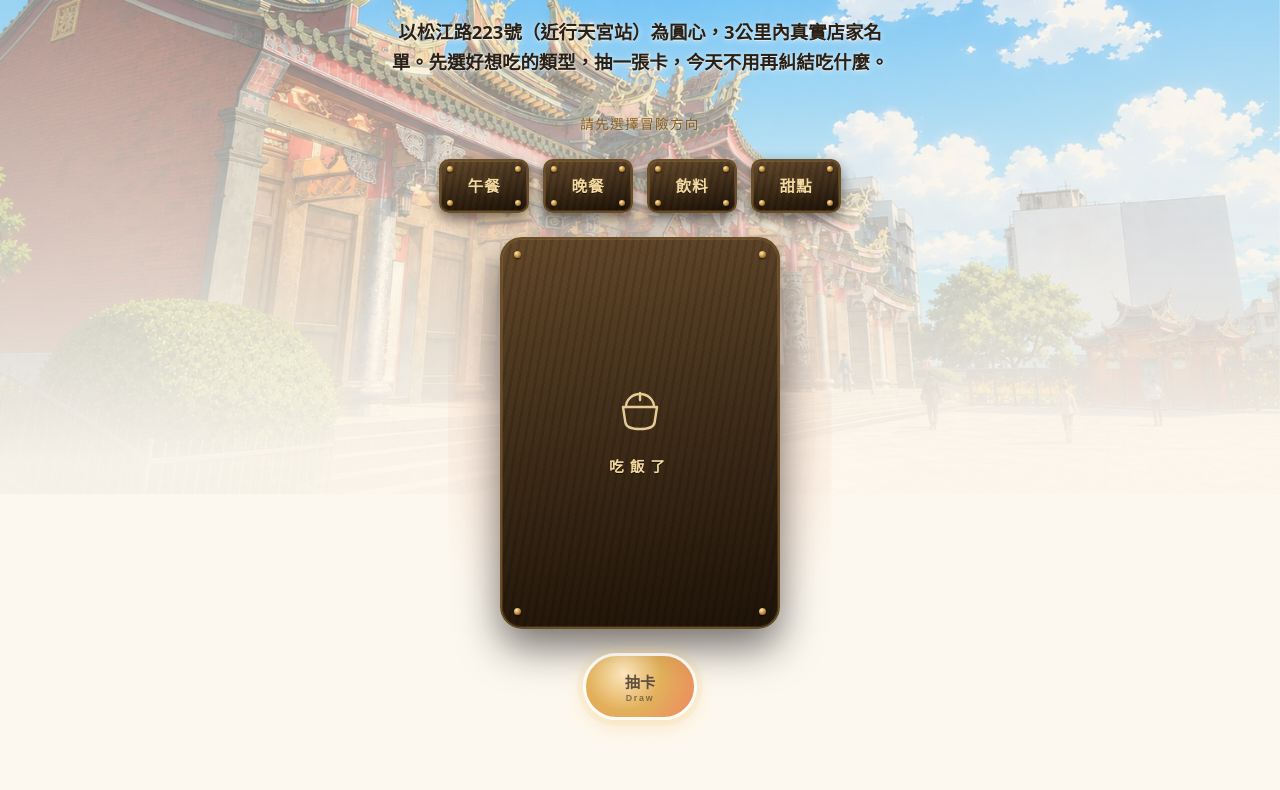
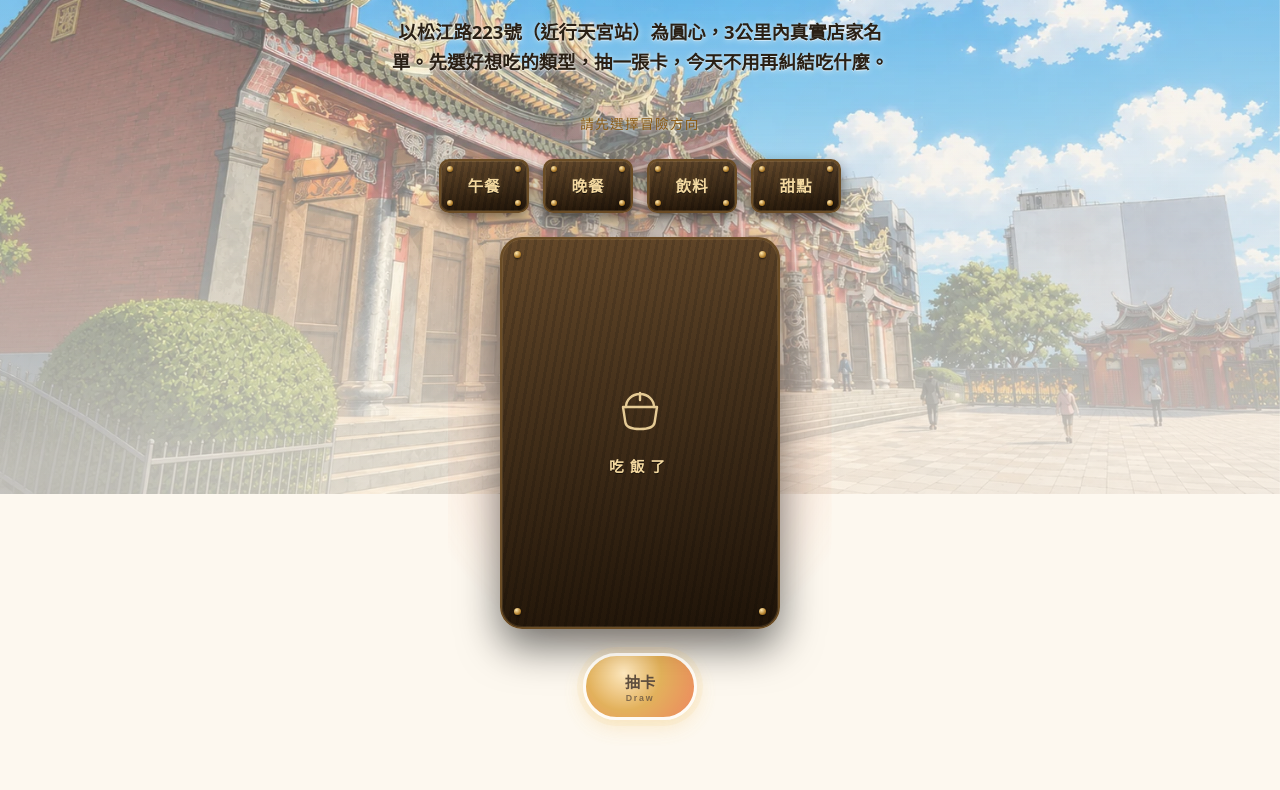
Before and after one commit to ginoliang1130/eating-time, a website built with Vite: page index.html in a window 1280 px wide. Shown: the part 306-1096 px from the top of the page. Built offline with nearby package versions, Linux system fonts and the light colour scheme.

Commit message:
Reduce scene overlay intensity and remove warm tint
Switch the tint to a neutral low-opacity saturation blend instead of
a warm gold gradient, and soften the vignette so more of the
background artwork stays visible rather than fading to near-white.

Also delay the card-front content opacity fade so the drawn result
only becomes visible near the end of the expand animation instead of
being readable through the still-narrow card.

```diff
--- a/src/style.css
+++ b/src/style.css
@@ -67,14 +67,14 @@
   }
   .scene-tint{
     position:absolute; inset:0;
-    background: linear-gradient(180deg, rgba(217,154,43,.08) 0%, transparent 30%);
-    mix-blend-mode: soft-light;
+    background: rgba(120,120,120,.14);
+    mix-blend-mode: saturation;
   }
   .scene-vignette{
     position:absolute; inset:0;
     background:
-      radial-gradient(circle at 50% 30%, rgba(253,248,239,0), rgba(253,248,239,.25) 70%),
-      linear-gradient(180deg, rgba(253,248,239,0) 0%, rgba(253,248,239,.96) 96%);
+      radial-gradient(circle at 50% 30%, rgba(253,248,239,0), rgba(253,248,239,.12) 70%),
+      linear-gradient(180deg, rgba(253,248,239,0) 0%, rgba(253,248,239,.7) 96%);
   }
 
   .page{ position:relative; z-index:1; }
@@ -220,6 +220,10 @@
     overflow-y:auto;
     transition: opacity .1s linear;
   }
+  @media (prefers-reduced-motion: no-preference){
+    .card-front{ transition: opacity .16s ease-out .22s; }
+    .card-back.face-hidden{ transition: opacity .1s linear .22s; }
+  }
   .card-back{
     background:
       linear-gradient(180deg, rgba(255,255,255,.06), rgba(0,0,0,.3)),
```
